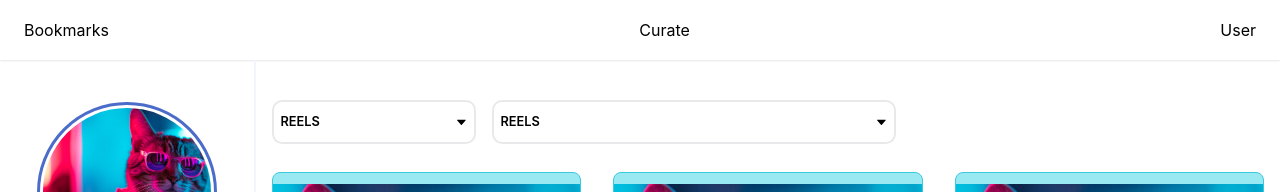
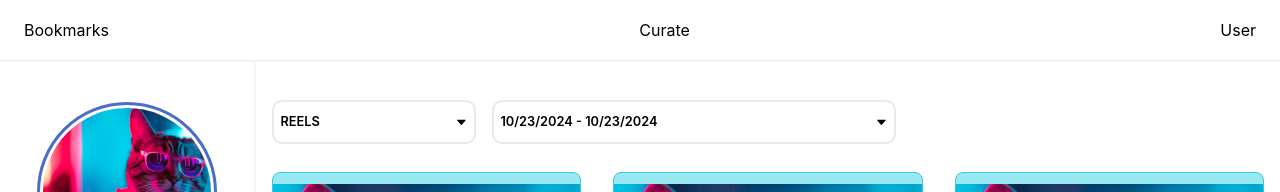
Before and after one commit to Arpit2218B/fe-content-strategy-tool, a React (Vite) app: page /results in a window 1280 px wide. Shown: the top 192 px of the page. Built offline with nearby package versions, Linux system fonts and the light colour scheme.

Commit message:
feat: adding calendar layout

```diff
--- a/package.json
+++ b/package.json
@@ -13,6 +13,7 @@
     "@ant-design/icons": "^5.5.1",
     "axios": "^1.7.7",
     "react": "^18.3.1",
+    "react-calendar": "^5.1.0",
     "react-dom": "^18.3.1",
     "react-responsive-masonry": "^2.4.1",
     "react-router-dom": "^6.27.0",
--- /dev/null
+++ b/src/components/Calendar/index.jsx
@@ -0,0 +1,32 @@
+import { useState } from 'react';
+import { CaretDownOutlined } from '@ant-design/icons';
+import Calendar from 'react-calendar';
+import 'react-calendar/dist/Calendar.css';
+import styles from './styles.module.scss';
+
+const CalendarWrapper = ({ options={}, onChange }) => {
+  const [value, setValue] = useState([new Date(), new Date()]);
+  const [calendarVissibility, toggleCalendarVisibility] = useState(false);
+
+  const handleSelect = (value) => {
+    toggleCalendarVisibility(false);
+    setValue(value);
+    onChange && onChange(value);
+  }
+
+  return (
+    <div className={styles.container} role="button">
+        <div className={styles.selected} onClick={() => toggleCalendarVisibility(!calendarVissibility)}>
+          {`${value[0].toLocaleDateString()}     -     ${value[1].toLocaleDateString()}` || 'Select a date range'}
+          <CaretDownOutlined />
+        </div>
+      {
+        calendarVissibility && (
+          <Calendar {...options} className={styles.calendar} onChange={handleSelect} value={value} selectRange />
+        )
+      }
+    </div>
+  )
+}
+
+export default CalendarWrapper;
--- /dev/null
+++ b/src/components/Calendar/styles.module.scss
@@ -0,0 +1,30 @@
+.container {
+  width: 100%;
+  height: 100%;
+  padding: 0.4rem;
+  font-size: 0.8rem;
+  font-weight: 600;
+  box-sizing: border-box;
+  align-content: center;
+  position: relative;
+  z-index: 10;
+
+  .selected {
+    display: flex;
+    justify-content: space-between;
+    align-items: center;
+    cursor: pointer;
+    height: 100%;
+  }
+
+  .calendar {
+    margin: 0;
+    margin-left: -10px;
+    margin-top: 1rem;
+    border: 2px solid #E9E9EB;
+    border-radius: 10px;
+    width: 105%;
+    max-width: unset;
+  }
+
+}
--- a/src/pages/Results/index.jsx
+++ b/src/pages/Results/index.jsx
@@ -2,6 +2,7 @@ import styles from './styles.module.scss';
 import Statistic from './components/Statistic';
 import Select from 'components/Select';
 import MasonryGrid from 'components/MasonryGrid';
+import CalendarWrapper from 'components/Calendar';
 
 const Results = () => {
   return (
@@ -32,10 +33,7 @@ const Results = () => {
             />
           </div>
           <div className={styles.calendar}>
-            <Select
-              options={[{value: 'reels', label: 'REELS'}, {value: 'tiktok', label: 'TIKTOK'}]}
-              defaultValue={{value: 'reels', label: 'REELS'}}
-            />
+            <CalendarWrapper />
           </div>
         </div>
         <div className={styles.posts}>
```
Also changed, not shown: 1 other file (tests, documents, lock files or other folders).
